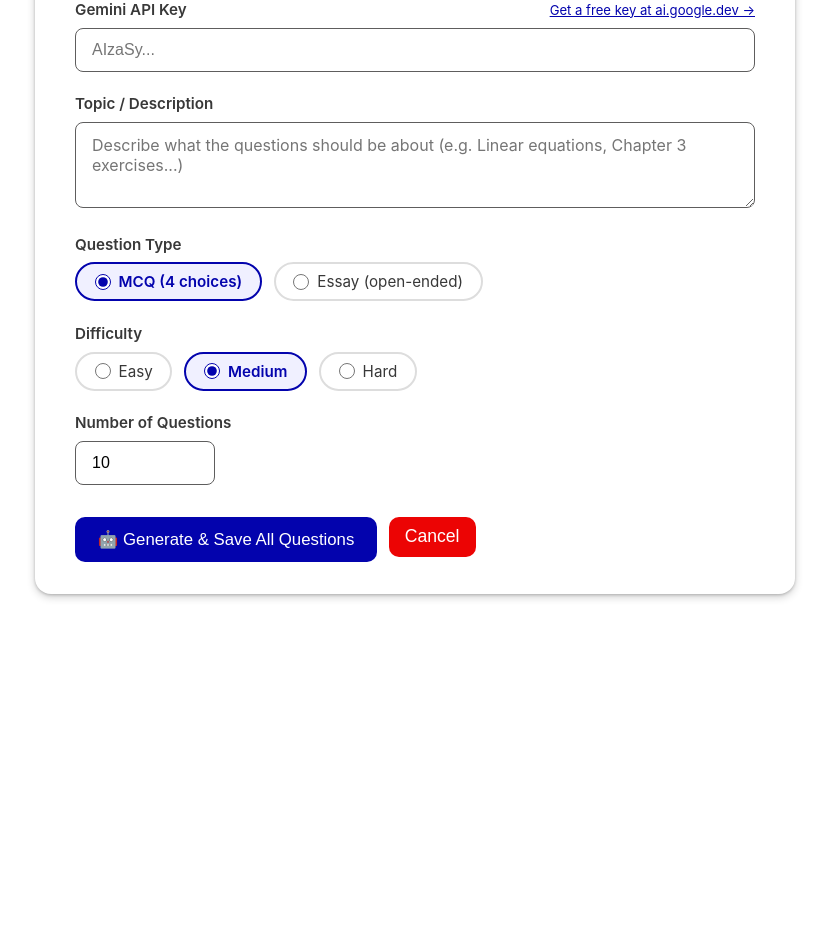
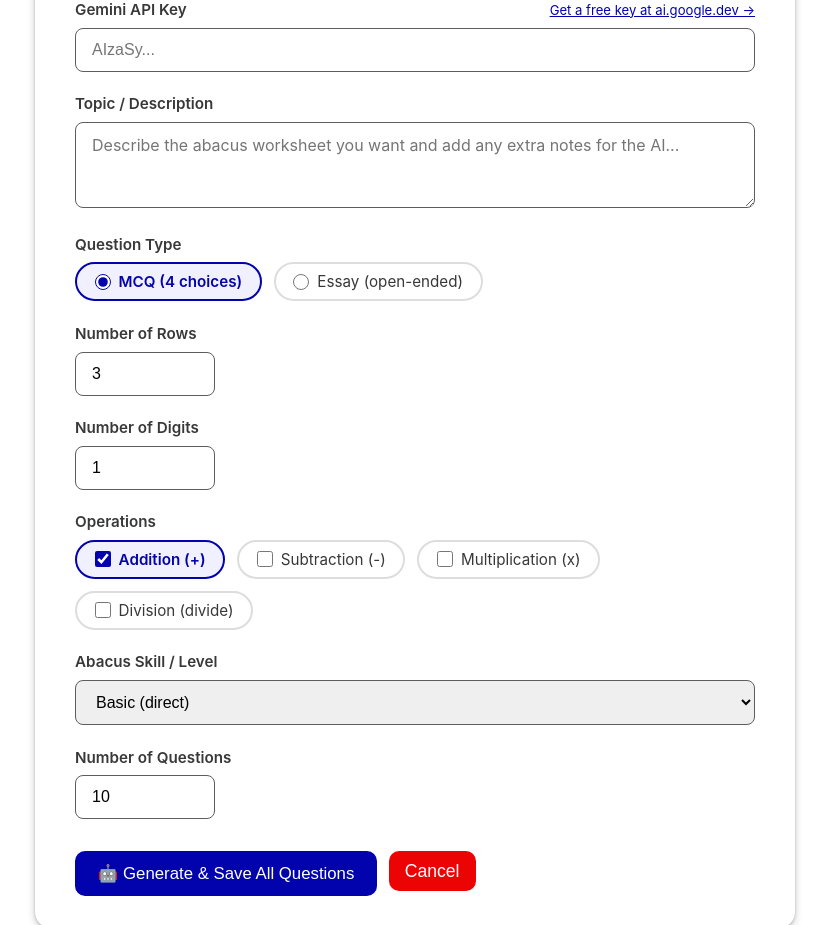
Before and after one commit to mathyasser4-art/dashboard, a React (Create React App) app: page /aiGenerate/1/1/1/1/1/1 in a window 1280 px wide. Shown: the part 260-1185 px from the top of the page, without its empty margins (225-1054 px from the left). Before the commit the page ends 976 px from the top, so only its background shows below. Built offline with nearby package versions, Linux system fonts and the light colour scheme; sample sign-in values are in the browser's storage.

Commit message:
Customize AI generator for abacus questions

```diff
--- a/src/pages/aiGenerate/AiGenerate.css
+++ b/src/pages/aiGenerate/AiGenerate.css
@@ -125,7 +125,8 @@
 }
 
 /* ── Radio groups ────────────────────────────────────────────────── */
-.ai-radio-group {
+.ai-radio-group,
+.ai-checkbox-group {
     display: flex;
     gap: 0.75rem;
     flex-wrap: wrap;
@@ -145,7 +146,8 @@
     user-select: none;
 }
 
-.ai-radio-option input[type="radio"] {
+.ai-radio-option input[type="radio"],
+.ai-radio-option input[type="checkbox"] {
     width: 1rem;
     height: 1rem;
     margin: 0;
--- a/src/pages/aiGenerate/AiGenerate.js
+++ b/src/pages/aiGenerate/AiGenerate.js
@@ -7,7 +7,16 @@ import './AiGenerate.css'
 
 const GEMINI_URL = 'https://generativelanguage.googleapis.com/v1beta/models/gemini-2.5-flash:generateContent'
 
-const buildPrompt = (questionType, topic, difficulty, count, chapterName) => {
+const buildPrompt = (
+    questionType,
+    topic,
+    count,
+    chapterName,
+    numberOfRows,
+    numberOfDigits,
+    operations,
+    skillLevel
+) => {
     const typeLabel = questionType === 'MCQ' ? 'multiple-choice (MCQ)' : 'open-ended essay'
     const mcqShape = `{
   "question": "Question text here",
@@ -21,18 +30,27 @@ const buildPrompt = (questionType, topic, difficulty, count, chapterName) => {
   "questionPoints": 2
 }`
     const shape = questionType === 'MCQ' ? mcqShape : essayShape
+    const selectedOperations = operations.length > 0 ? operations.join(', ') : 'addition (+)'
+    const selectedSkillLevel = skillLevel.trim() || 'basic (direct)'
 
-    return `You are an expert educational content creator for math and science subjects.
-Generate exactly ${count} ${typeLabel} questions about "${topic}" for the chapter "${chapterName}".
-Difficulty level: ${difficulty}.
+    return `You are an expert abacus worksheet creator.
+Generate exactly ${count} ${typeLabel} abacus questions for the chapter "${chapterName}".
+
+ABACUS REQUIREMENTS:
+- Topic / extra instructions: "${topic}"
+- Number of rows per question: ${numberOfRows}
+- Number of digits: ${numberOfDigits}
+- Allowed operations: ${selectedOperations}
+- Abacus skill / level: ${selectedSkillLevel}
 
 STRICT RULES:
 - Return ONLY a valid JSON object. No markdown, no code blocks, no explanation.
-- Each question must be clear, educational, and appropriate for students.
+- Every generated question must be specifically for abacus practice.
+- Respect the requested row count, digit count, operations, and abacus skill level.
+- Use plain text only.
 - For MCQ: provide exactly 3 wrong answers and 1 correct answer.
 - For Essay: provide 1-3 accepted answer variations.
 - questionPoints should be between 1 and 5.
-- Use plain text. Do not use LaTeX or special math symbols.
 
 Return this exact JSON structure:
 {
@@ -56,7 +74,10 @@ const AiGenerate = () => {
     const [apiKey, setApiKey] = useState('')
     const [topic, setTopic] = useState('')
     const [questionType, setQuestionType] = useState('MCQ')
-    const [difficulty, setDifficulty] = useState('Medium')
+    const [numberOfRows, setNumberOfRows] = useState(3)
+    const [numberOfDigits, setNumberOfDigits] = useState(1)
+    const [operations, setOperations] = useState(['+'])
+    const [skillLevel, setSkillLevel] = useState('Basic (direct)')
     const [count, setCount] = useState(10)
     const [status, setStatus] = useState('idle') // idle | generating | saving | done | error
     const [progress, setProgress] = useState({ current: 0, total: 0 })
@@ -71,8 +92,20 @@ const AiGenerate = () => {
     const validate = () => {
         if (!apiKey.trim()) { setErrorMessage('API key is required'); return false }
         if (!topic.trim()) { setErrorMessage('Topic is required'); return false }
+        if (!numberOfRows || numberOfRows < 1 || numberOfRows > 20) { setErrorMessage('Enter a number of rows between 1 and 20'); return false }
+        if (!numberOfDigits || numberOfDigits < 1 || numberOfDigits > 10) { setErrorMessage('Enter a number of digits between 1 and 10'); return false }
+        if (!operations.length) { setErrorMessage('Select at least one operation'); return false }
+        if (!skillLevel.trim()) { setErrorMessage('Skill level is required'); return false }
         if (!count || count < 1 || count > 100) { setErrorMessage('Enter a number of questions between 1 and 100'); return false }
         return true
+    }
+
+    const handleOperationChange = (operation) => {
+        setOperations(prev =>
+            prev.includes(operation)
+                ? prev.filter(item => item !== operation)
+                : [...prev, operation]
+        )
     }
 
     const handleGenerate = async () => {
@@ -87,7 +120,16 @@ const AiGenerate = () => {
         // Step 1: Call Gemini API
         let questions = []
         try {
-            const prompt = buildPrompt(questionType, topic, difficulty, count, decodeURIComponent(chapterName))
+            const prompt = buildPrompt(
+                questionType,
+                topic,
+                count,
+                decodeURIComponent(chapterName),
+                numberOfRows,
+                numberOfDigits,
+                operations,
+                skillLevel
+            )
             const response = await fetch(`${GEMINI_URL}?key=${apiKey.trim()}`, {
                 method: 'POST',
                 headers: { 'Content-Type': 'application/json' },
@@ -251,7 +293,7 @@ const AiGenerate = () => {
                     <label className="ai-label">Topic / Description</label>
                     <textarea
                         className="ai-textarea"
-                        placeholder="Describe what the questions should be about (e.g. Linear equations, Chapter 3 exercises...)"
+                        placeholder="Describe the abacus worksheet you want and add any extra notes for the AI..."
                         value={topic}
                         onChange={e => setTopic(e.target.value)}
                         rows={3}
@@ -285,23 +327,73 @@ const AiGenerate = () => {
                     </div>
                 </div>
 
-                {/* Difficulty */}
+                {/* Number of Rows */}
                 <div className="ai-field">
-                    <label className="ai-label">Difficulty</label>
-                    <div className="ai-radio-group">
-                        {['Easy', 'Medium', 'Hard'].map(d => (
-                            <label key={d} className={`ai-radio-option ${difficulty === d ? 'ai-radio-selected' : ''}`}>
+                    <label className="ai-label">Number of Rows</label>
+                    <input
+                        type="number"
+                        className="ai-input ai-count-input"
+                        min={1}
+                        max={20}
+                        value={numberOfRows}
+                        onChange={e => setNumberOfRows(Number(e.target.value))}
+                    />
+                </div>
+
+                {/* Number of Digits */}
+                <div className="ai-field">
+                    <label className="ai-label">Number of Digits</label>
+                    <input
+                        type="number"
+                        className="ai-input ai-count-input"
+                        min={1}
+                        max={10}
+                        value={numberOfDigits}
+                        onChange={e => setNumberOfDigits(Number(e.target.value))}
+                    />
+                </div>
+
+                {/* Operations */}
+                <div className="ai-field">
+                    <label className="ai-label">Operations</label>
+                    <div className="ai-checkbox-group">
+                        {[
+                            { value: '+', label: 'Addition (+)' },
+                            { value: '-', label: 'Subtraction (-)' },
+                            { value: 'x', label: 'Multiplication (x)' },
+                            { value: 'divide', label: 'Division (divide)' }
+                        ].map(operation => (
+                            <label
+                                key={operation.value}
+                                className={`ai-radio-option ${operations.includes(operation.value) ? 'ai-radio-selected' : ''}`}
+                            >
                                 <input
-                                    type="radio"
-                                    name="difficulty"
-                                    value={d}
-                                    checked={difficulty === d}
-                                    onChange={() => setDifficulty(d)}
+                                    type="checkbox"
+                                    name="operations"
+                                    value={operation.value}
+                                    checked={operations.includes(operation.value)}
+                                    onChange={() => handleOperationChange(operation.value)}
                                 />
-                                {d}
+                                {operation.label}
                             </label>
                         ))}
                     </div>
+                </div>
+
+                {/* Skill Level */}
+                <div className="ai-field">
+                    <label className="ai-label">Abacus Skill / Level</label>
+                    <select
+                        className="ai-input"
+                        value={skillLevel}
+                        onChange={e => setSkillLevel(e.target.value)}
+                    >
+                        <option value="Basic (direct)">Basic (direct)</option>
+                        <option value="Friends of 5">Friends of 5</option>
+                        <option value="Friends of 10">Friends of 10</option>
+                        <option value="Friends of 5 and 10">Friends of 5 and 10</option>
+                        <option value="Other abacus skills">Other abacus skills</option>
+                    </select>
                 </div>
 
                 {/* Count */}
```
